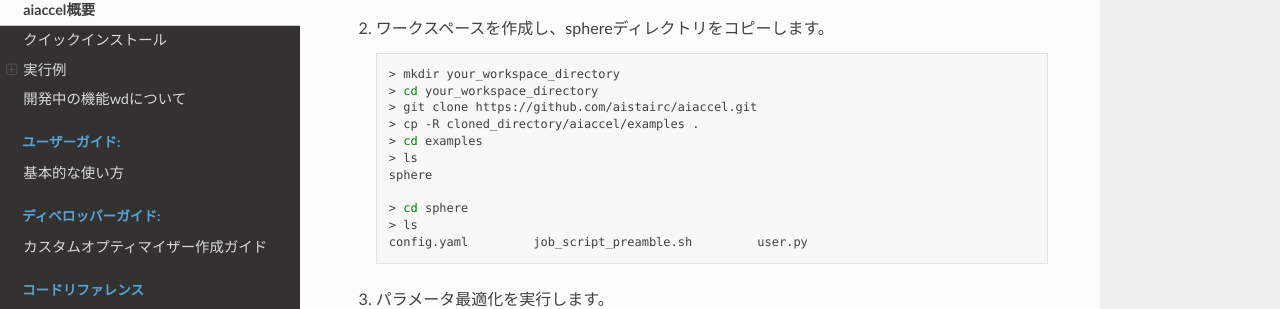
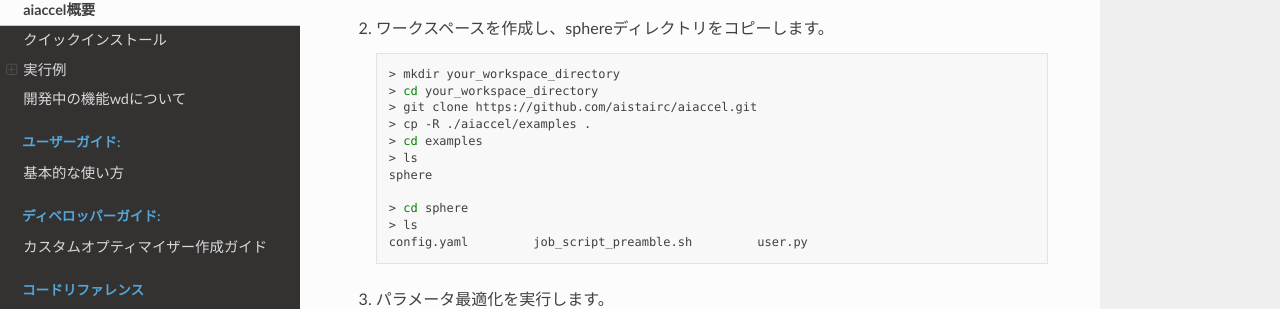
Before and after one commit to aistairc/aiaccel, a Sphinx documentation site: the page built from docs/source/overview/overview.md, in a window 1280 px wide and 900 px high, scrolled down 622 px. Shown: the part 143-452 px from the top of the window. Built offline with Sphinx 7.4.7 and the Read the Docs theme 2.0.0, drawn with Linux system fonts in a browser that asks for light colours.

```diff
--- a/docs/source/overview/overview.md
+++ b/docs/source/overview/overview.md
@@ -29,7 +29,7 @@ pip install git+https://github.com/aistairc/aiaccel.git
     > mkdir your_workspace_directory
     > cd your_workspace_directory
     > git clone https://github.com/aistairc/aiaccel.git
-    > cp -R cloned_directory/aiaccel/examples .
+    > cp -R ./aiaccel/examples .
     > cd examples
     > ls
     sphere
```
Also changed, not shown: README_JP.md (+1 -1 lines).
